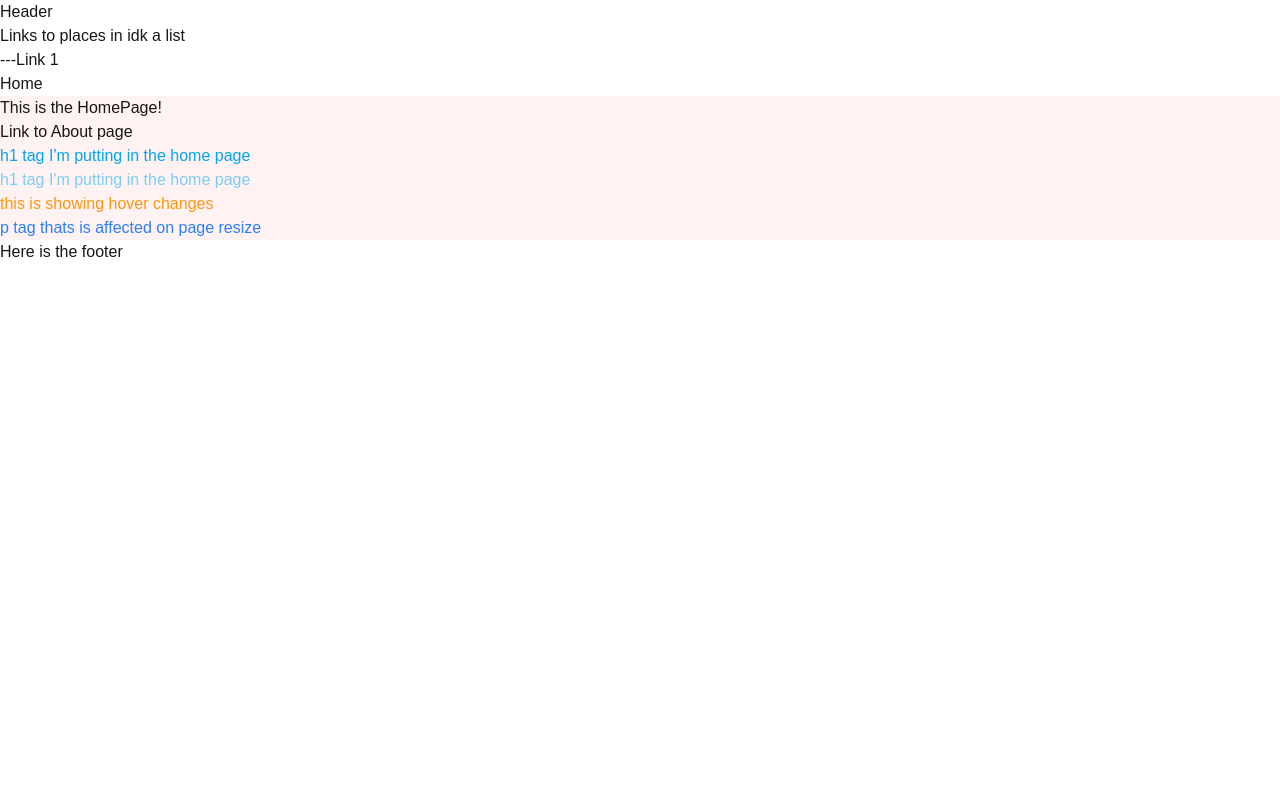
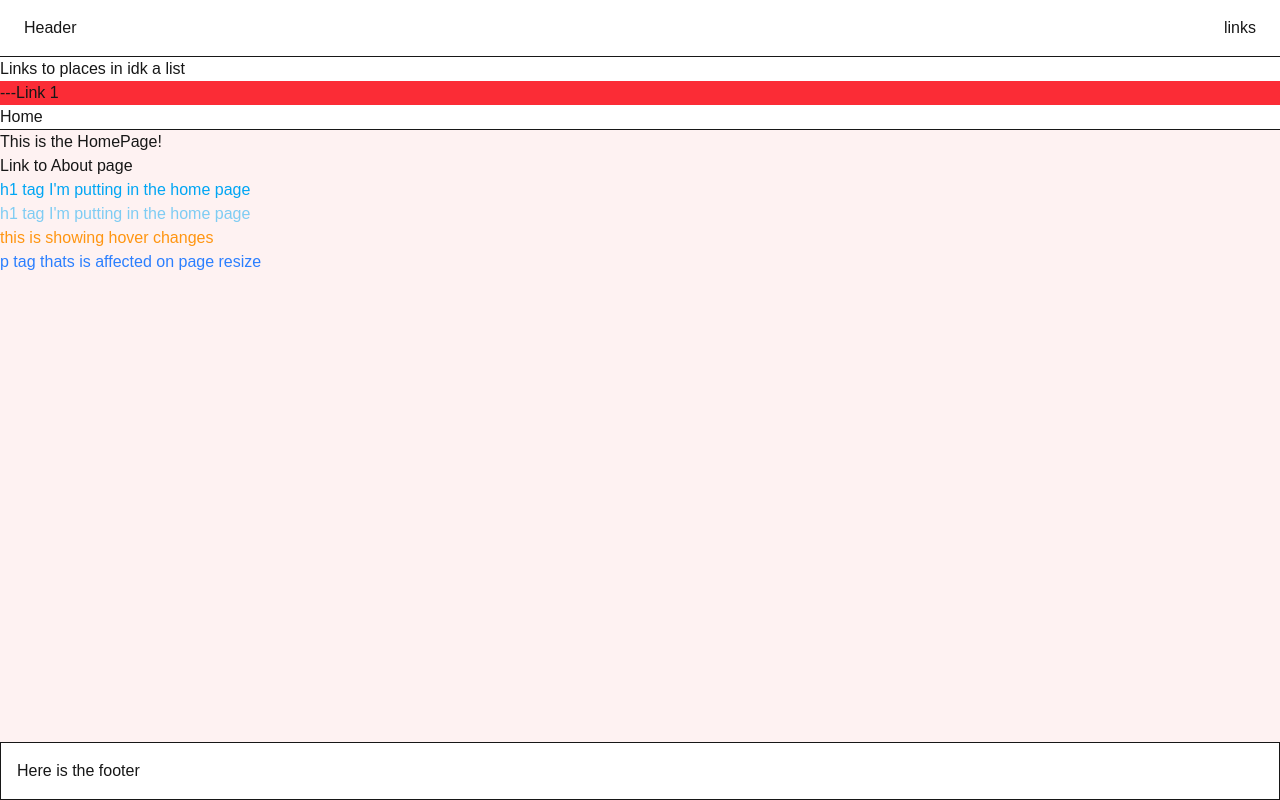
Before and after one commit to nicolodo/TechEducators-next.js-stuff, a Next.js app: page / in a window 1280 px wide. Built offline with nearby package versions, Linux system fonts and the light colour scheme.

Commit message:
test tailwind on layout.js

```diff
--- a/src/app/layout.js
+++ b/src/app/layout.js
@@ -1,6 +1,8 @@
 import { Geist, Geist_Mono } from "next/font/google";
 import "./globals.css";
 import Link from "next/link";
+
+import headerStyles from "./header.module.css";
 
 const geistSans = Geist({
   variable: "--font-geist-sans",
@@ -21,20 +23,22 @@ export default function RootLayout({ children }) {
   return (
     <html lang="en">
       <body
-        className={`${geistSans.variable} ${geistMono.variable} antialiased`}
+      // min-h-screen gets the height of the screen I think?
+        className={`${geistSans.variable} ${geistMono.variable} antialiased flex flex-col min-h-screen`}
       >
-        <header>
+        <header className="flex items-center justify-between px-6 py-4 border-b">
           <h1>Header</h1>
+          <p>links</p>
         </header>
-        <nav>
+        <nav className="border-b">
           <p>Links to places in idk a list</p>
           <ol>
-            <li>---Link 1</li>
+            <li className="bg-red-500 hover:bg-blue-400">---Link 1</li>
             <li><Link href="/">Home</Link></li>
           </ol>
         </nav>
         {children}
-        <footer>
+        <footer className="p-4 border">
           <h2>Here is the footer</h2>
         </footer>
       </body>
```
